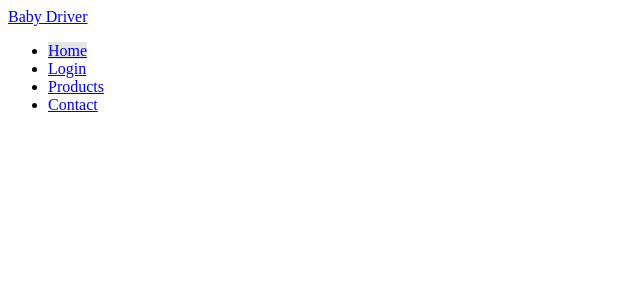
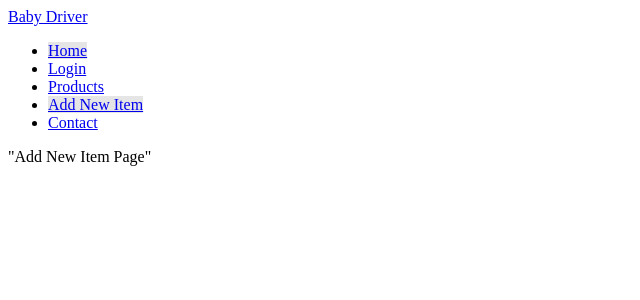
Before and after one commit to smith-carlicia/project-3, a React (Create React App) app in the folder client/: page /addnewitem in a window 1280 px wide. Shown: the top 300 px of the page, without its empty margins (0-640 px from the left). Built offline with nearby package versions, Linux system fonts and the light colour scheme.

Commit message:
created add new item react page and route

```diff
--- a/client/src/App.js
+++ b/client/src/App.js
@@ -8,6 +8,7 @@ import SignUp from "./containers/SignUp/SignUp";
 import Admin from "./containers/Admin/Admin";
 import Login from "./containers/Login/Login";
 import Contact from "./containers/Contact/Contact";
+import AddNewItem from "./containers/AddNewItem/AddNewItem";
 // import NewProduct from "./containers/NewProduct/NewProduct";
 // import ProductDetail from "./containers/ProductDetail/ProductDetail";
 // import Products from "./containers/Products/Products";
@@ -23,6 +24,7 @@ function App() {
           <Route exact path="/admin" component={Admin} />
           <Route exact path="/login" component={Login} />
           <Route exact path="/contact" component={Contact} />
+          <Route exact path="/addnewitem" component={AddNewItem} />
 
           {/* <Route exact path="/about" component={About} />
 
--- a/client/src/components/Navbar/Navbar.jsx
+++ b/client/src/components/Navbar/Navbar.jsx
@@ -35,6 +35,14 @@ const NavBar = () => {
           </li>
           <li>
             <NavLink
+              to="/addnewitem"
+              activeStyle={{ backgroundColor: "rgba(0,0,0,0.1)" }}
+            >
+              Add New Item
+            </NavLink>
+          </li>
+          <li>
+            <NavLink
               to="/contact"
               activeStyle={{ backgroundColor: "rgba(0,0,0,0.1)" }}
             >
--- /dev/null
+++ b/client/src/containers/AddNewItem/AddNewItem.jsx
@@ -0,0 +1,7 @@
+import React from "react";
+
+const AddNewItem = () => {
+  return <div className="container">"Add New Item Page"</div>;
+};
+
+export default AddNewItem;
--- a/client/src/containers/SignUp/SignUp.jsx
+++ b/client/src/containers/SignUp/SignUp.jsx
@@ -1,5 +1,4 @@
 import React from "react";
-import Logo from "../../assets/images/images.jpg";
 
 const SignUp = () => {
   return <div className="container">"Sign Up Page"</div>;
```
